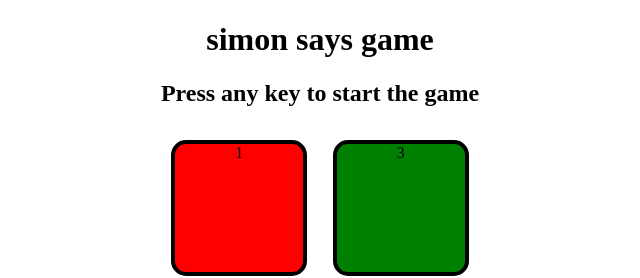
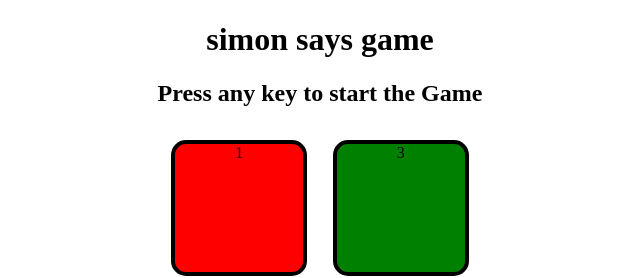
Before and after one commit to Farhaanahmad2/Simons_says_Game, a website: page index.html in a window 1280 px wide. Shown: the top 278 px of the page, 320-960 px from the left. Drawn offline with Linux system fonts and the light colour scheme.

Commit message:
index.html change

```diff
--- a/index.html
+++ b/index.html
@@ -12,7 +12,7 @@
     <audio id='myAudio' src="mixkit-arcade-fast-game-over-233.wav"></audio>
 
     <h1>simon says game</h1>
-    <h2>Press any key to start the game</h2>
+    <h2>Press any key to start the Game</h2>
     <div class="cont">
 
         <div class="first">
```
